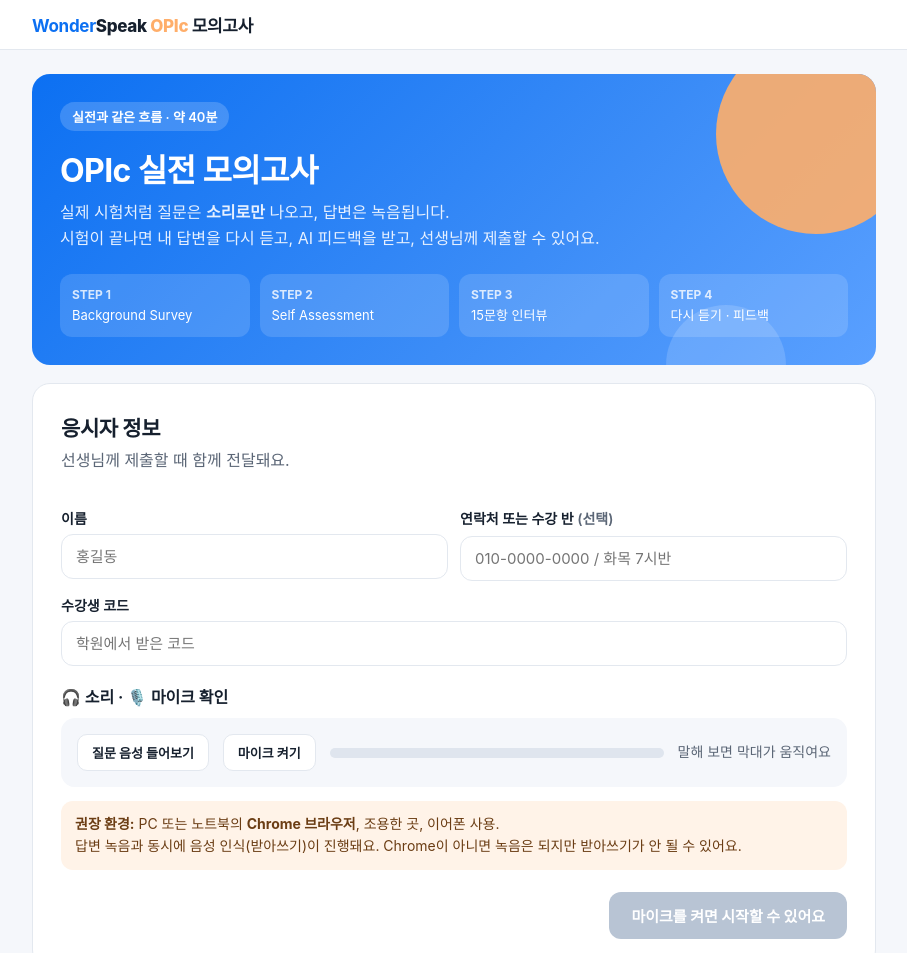
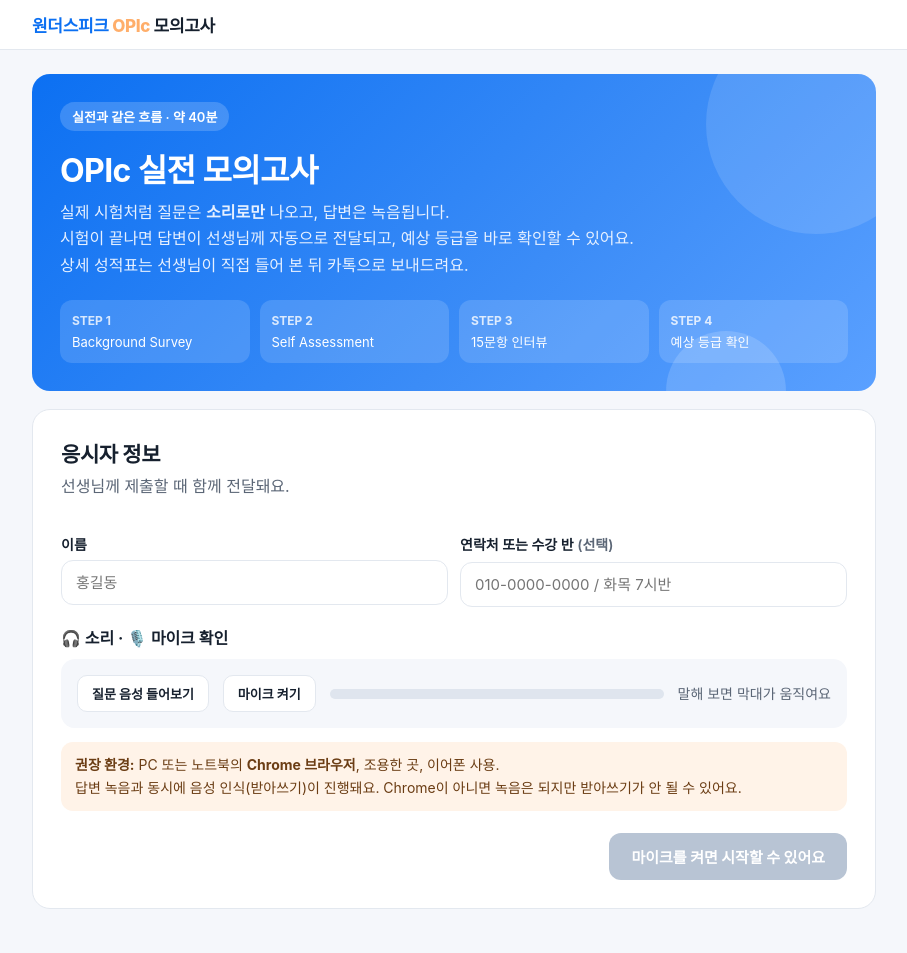
Before and after one commit to josollin/opic, a plain HTML site: page index.html in a window 1280 px wide. Shown: the top 953 px of the page, without its empty margins (186-1093 px from the left). Drawn offline with nearby package versions, Linux system fonts and the light colour scheme; a web font is replaced by a local one.

Commit message:
Add files via upload

```diff
--- a/index.html
+++ b/index.html
@@ -3,7 +3,7 @@
 <head>
 <meta charset="UTF-8">
 <meta name="viewport" content="width=device-width, initial-scale=1">
-<title>WonderSpeak OPIc 모의고사</title>
+<title>원더스피크 OPIc 모의고사</title>
 <link rel="stylesheet" href="https://cdn.jsdelivr.net/gh/orioncactus/pretendard@v1.3.9/dist/web/static/pretendard.min.css">
 <script src="https://cdnjs.cloudflare.com/ajax/libs/jszip/3.10.1/jszip.min.js"></script>
 <style>
@@ -32,7 +32,7 @@ p.lead{color:var(--sub);margin:0 0 20px;line-height:1.6}
 .hero{background:linear-gradient(135deg,var(--blue) 0%,#3b8cf7 60%,#5aa0ff 100%);color:#fff;border:none;position:relative;overflow:hidden}
 .hero h1{font-size:32px}
 .hero p{color:#e6f0ff;line-height:1.65;margin:0}
-.hero .blob{position:absolute;right:-40px;top:-40px;width:200px;height:200px;border-radius:50%;background:var(--orange);opacity:.9}
+.hero .blob{position:absolute;right:-50px;top:-60px;width:220px;height:220px;border-radius:50%;background:#fff;opacity:.12}
 .hero .blob2{position:absolute;right:90px;bottom:-60px;width:120px;height:120px;border-radius:50%;background:#fff;opacity:.15}
 .hero .tag{display:inline-block;background:rgba(255,255,255,.18);padding:5px 12px;border-radius:999px;font-size:13px;font-weight:600;margin-bottom:14px}
 .steps{display:grid;grid-template-columns:repeat(4,1fr);gap:10px;margin-top:22px;position:relative}
@@ -158,7 +158,7 @@ label.f{display:block;font-weight:600;font-size:14px;margin:14px 0 6px}
 </head>
 <body>
 <header class="top"><div class="in">
-  <div class="logo"><b>Wonder</b>Speak <span>OPIc</span> 모의고사</div>
+  <div class="logo"><b>원더스피크</b> <span>OPIc</span> 모의고사</div>
   <div class="spacer"></div>
   <div class="timer" id="timer">40:00</div>
 </div></header>
@@ -173,9 +173,9 @@ label.f{display:block;font-weight:600;font-size:14px;margin:14px 0 6px}
    ========================================================= */
 const CONFIG = {
   // Google Apps Script 웹 앱 URL. 비워 두면 AI 피드백은 "프롬프트 복사" 방식, 제출은 ZIP 다운로드 방식으로 동작합니다.
-  SCRIPT_URL: "https://script.google.com/macros/s/AKfycby46OHJQPPoWvWvcwVxbbXfjzdZ7yDFEPk5Z7__4_XBL0aXrrhFeST_hqrkYPo9ET8pkA/exec",
+  SCRIPT_URL: "",
   // Apps Script에 ACCESS_CODE를 설정했다면 true로 바꾸세요. 학생이 시작 화면에서 수강생 코드를 입력합니다.
-  ASK_CODE: true,
+  ASK_CODE: false,
   TOTAL_MINUTES: 40,
   ACADEMY: "WonderSpeak",
   // 시험이 끝난 뒤 학생에게 보여 줄 범위
@@ -511,12 +511,12 @@ function viewIntro(){
     <div style="position:relative">
       <span class="tag">실전과 같은 흐름 · 약 40분</span>
       <h1>OPIc 실전 모의고사</h1>
-      <p>실제 시험처럼 질문은 <b>소리로만</b> 나오고, 답변은 녹음됩니다.<br>시험이 끝나면 내 답변을 다시 듣고, AI 피드백을 받고, 선생님께 제출할 수 있어요.</p>
+      <p>실제 시험처럼 질문은 <b>소리로만</b> 나오고, 답변은 녹음됩니다.<br>시험이 끝나면 답변이 선생님께 자동으로 전달되고, 예상 등급을 바로 확인할 수 있어요.<br>상세 성적표는 선생님이 직접 들어 본 뒤 카톡으로 보내드려요.</p>
       <div class="steps">
         <div><b>STEP 1</b>Background Survey</div>
         <div><b>STEP 2</b>Self Assessment</div>
         <div><b>STEP 3</b>15문항 인터뷰</div>
-        <div><b>STEP 4</b>다시 듣기 · 피드백</div>
+        <div><b>STEP 4</b>예상 등급 확인</div>
       </div>
     </div>
   </section>
@@ -538,7 +538,7 @@ function viewIntro(){
     <div class="notice">
       <b>권장 환경:</b> PC 또는 노트북의 <b>Chrome 브라우저</b>, 조용한 곳, 이어폰 사용.<br>
       답변 녹음과 동시에 음성 인식(받아쓰기)이 진행돼요. Chrome이 아니면 녹음은 되지만 받아쓰기가 안 될 수 있어요.
-      ${SR ? "" : "<br><b style='color:#c0392b'>지금 브라우저는 음성 인식을 지원하지 않아요. AI 피드백을 받으려면 결과 화면에서 답변을 직접 입력해야 해요.</b>"}
+      ${SR ? "" : "<br><b style='color:#c0392b'>지금 브라우저는 음성 인식을 지원하지 않아요. 녹음은 그대로 선생님께 전달되지만, 예상 등급이 바로 나오지 않을 수 있어요.</b>"}
     </div>
     <div class="actions"><button class="btn" id="go" disabled>마이크를 켜면 시작할 수 있어요</button></div>
   </section>`;
```
